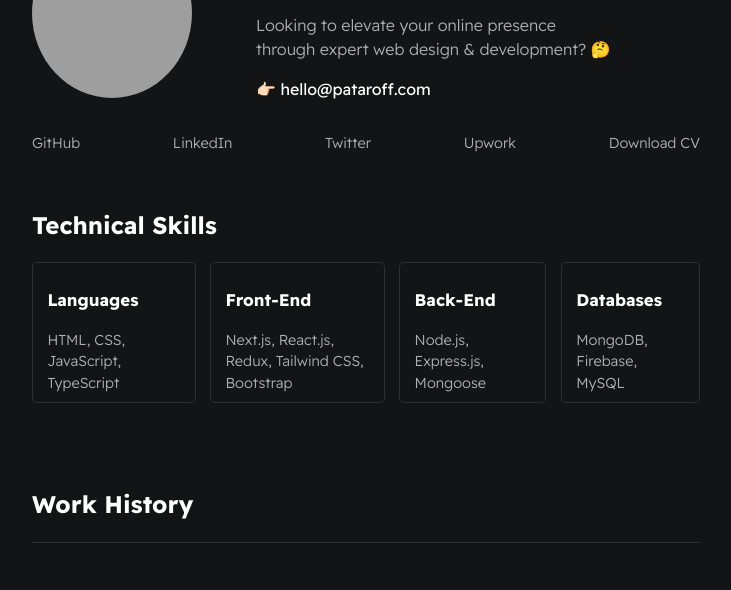
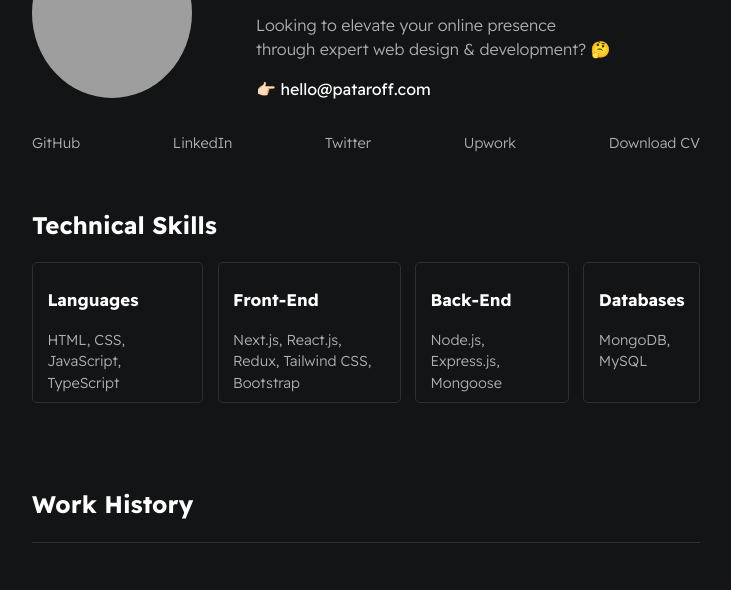
Before and after one commit to pataroff/digital-resume, a plain HTML site: page index.html in a window 1280 px wide. Shown: the part 131-721 px from the top of the page, without its empty margins (274-1005 px from the left). Drawn offline with Linux system fonts and the light colour scheme; grey boxes are pictures that could not be loaded.

Commit message:
Minor adjustment

```diff
--- a/index.html
+++ b/index.html
@@ -73,7 +73,7 @@
 
           <div class="card--techstack">
             <h3>Databases</h3>
-            <span>MongoDB, Firebase, MySQL</span>
+            <span>MongoDB, MySQL</span>
           </div>
         </div>
       </section>
```
